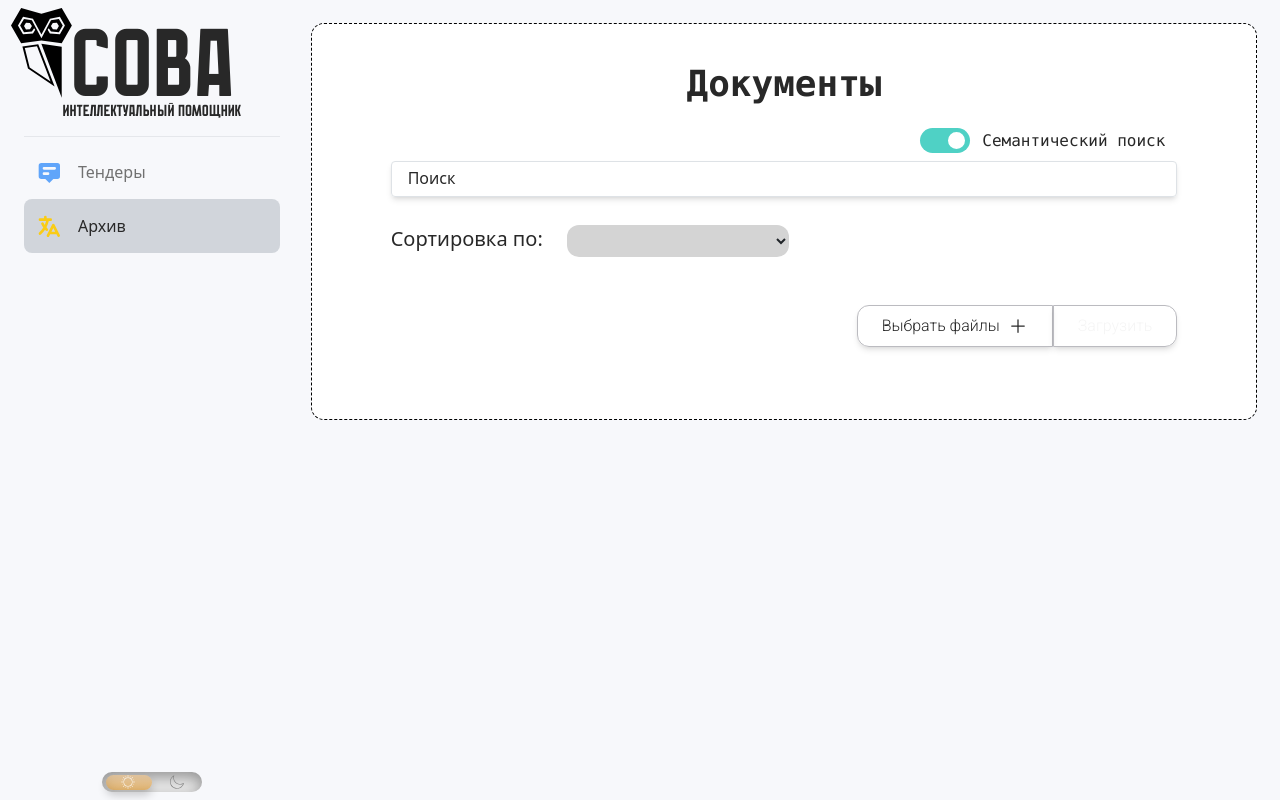
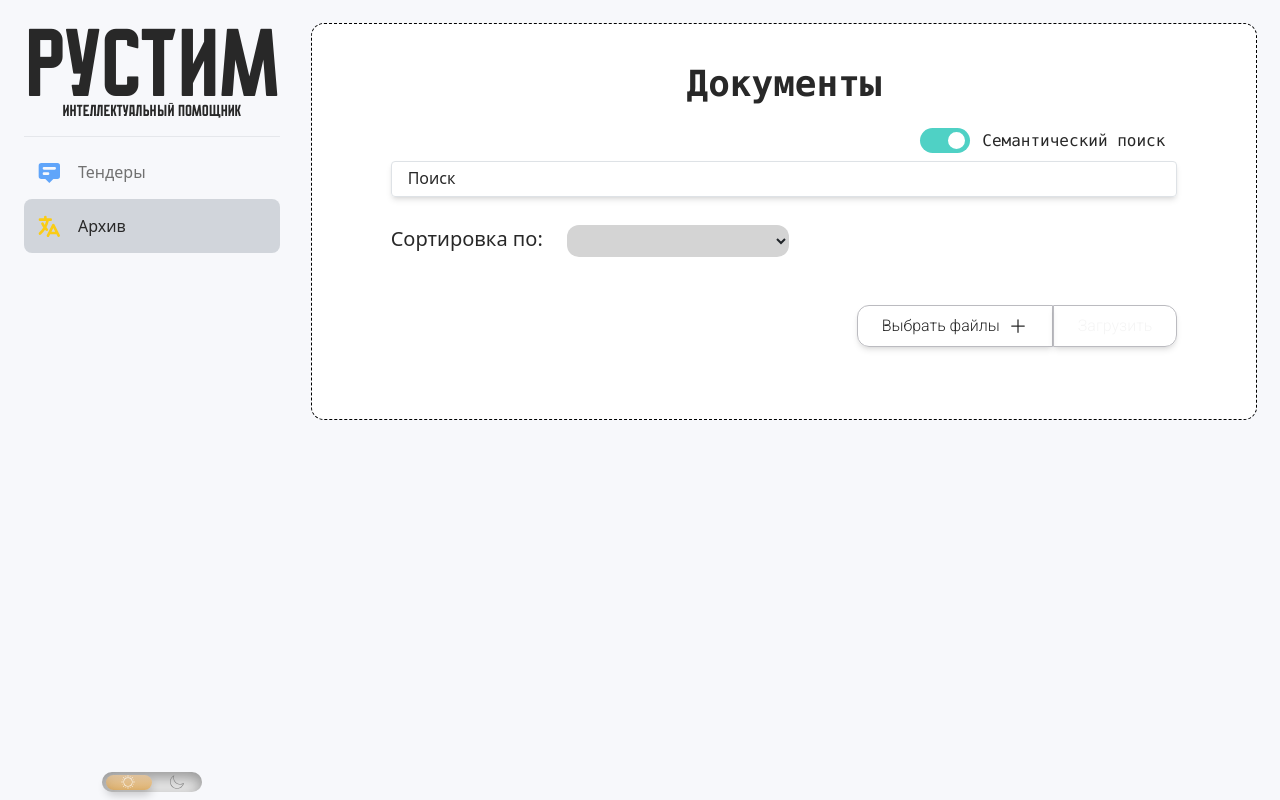
Before and after one commit to K-Team-Coders/RusTeam, a Vue app in the folder frontend/: page /#/search_document in a window 1280 px wide. Built offline with nearby package versions, Linux system fonts and the light colour scheme.

Commit message:
small fixes

```diff
--- a/frontend/public/index.html
+++ b/frontend/public/index.html
@@ -11,7 +11,7 @@
   <script src="https://cdn.tailwindcss.com"></script>
   <link href="https://unpkg.com/tailwindcss@^2/dist/tailwind.min.css" rel="stylesheet">
     <script src="https://cdn.jsdelivr.net/npm/bootstrap@5.0.2/dist/js/bootstrap.min.js" integrity="sha384-cVKIPhGWiC2Al4u+LWgxfKTRIcfu0JTxR+EQDz/bgldoEyl4H0zUF0QKbrJ0EcQF" crossorigin="anonymous"></script>
-    <title>СОВА</title>
+    <title>ПРОЕКТ РУСТИМ</title>
   </head>
   <body>
     <noscript>
--- a/frontend/src/components/SidebarMain.vue
+++ b/frontend/src/components/SidebarMain.vue
@@ -2,49 +2,11 @@
   <div class="flex flex-col gap-2 min-h-screen relative duration-500">
     <router-link to="/">
       <div class="">
-        <div class="absolute -left-[13px] -top-4 z-10 duration-500">
-          <span class="duration-500">
-            <svg
-              width="275"
-              height="90"
-              class="duration-500"
-              stroke=""
-              xmlns="http://www.w3.org/2000/svg"
-              xmlns:svg="http://www.w3.org/2000/svg"
-            >
-              <g>
-                <g id="svg_8">
-                  <g id="svg_6">
-                    <path
-                      id="svg_2"
-                      d="m30.332,35.697l20.379,54.084l0,-51.097l-20.379,-2.987l0,0z"
-                      :style="{ fill: isDarkMode ? 'white' : 'black' }"
-                      stroke-width="14"
-                    />
-                    <path
-                      stroke="null"
-                      id="svg_3"
-                      d="m25.993,38.37l13.561,35.045l-20.875,-14.008l-4.87,-19.332l12.184,-1.705m1.265,-2.153l-15.879,2.223l5.585,22.172l26.655,17.888l-16.361,-42.283l0,0z"
-                      :style="{ fill: isDarkMode ? 'white' : 'black' }"
-                      stroke-width="14"
-                    />
-                    <path
-                      stroke="null"
-                      id="svg_4"
-                      d="m50.724,0l-20.289,5.869l-20.29,-5.869l-10.145,17.571l10.145,17.57l20.289,-2.608l20.29,2.608l10.144,-17.57l-10.144,-17.571zm-1.848,26.283l-9.973,-0.896l-2.24,-3.521l1.114,-1.725l2.199,3.472l7.882,0.708l3.897,-6.75l-3.866,-6.696l-7.899,1.456l-9.556,17.959l-9.557,-17.96l-7.899,-1.455l-3.865,6.696l3.896,6.75l7.883,-0.708l2.215,-3.458l1.111,1.712l-2.255,3.521l-9.973,0.896l-5.028,-8.712l5.06,-8.766l9.938,1.831l8.474,15.795l8.474,-15.796l9.938,-1.831l5.062,8.766l-5.032,8.712zm-8.936,-8.223l1.88,-3.041l4.066,-0.393l1.984,3.434l-1.984,3.434l-3.965,-0.279l-1.981,-3.155zm-19.01,0l-1.984,3.154l-3.964,0.279l-1.982,-3.434l1.982,-3.434l3.863,0.393l2.085,3.042z"
-                      :style="{ fill: isDarkMode ? 'white' : 'black' }"
-                      stroke-width="14"
-                    />
-                  </g>
-                </g>
-              </g>
-            </svg>
-          </span>
-        </div>
+
         <p
           class="text-activeText text-8xl text-center rainbows z-20 font-stengazeta -mb-5 duration-500"
         >
-          СОВА
+          РУСТИМ
         </p>
         <p
           class="text-base z-30 font-stengazeta text-center text-activeText duration-500"
```
